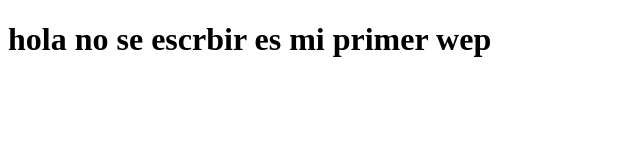
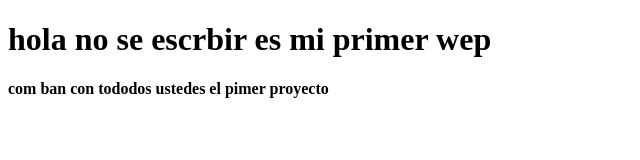
Before and after one commit to Elvichambi/primerProyecto, a plain HTML site: page index.html in a window 1280 px wide. Shown: the whole page, without its empty margins (0-640 px from the left). Drawn offline with Linux system fonts and the light colour scheme.

Commit message:
primer cambio realizado

```diff
--- a/index.html
+++ b/index.html
@@ -8,5 +8,6 @@
 </head>
 <body>
     <h1> hola no se escrbir es mi primer wep</h1>
+    <b>com  ban con tododos ustedes  el pimer proyecto </b>
 </body>
 </html>
```
Also changed, not shown: 1 other file.
